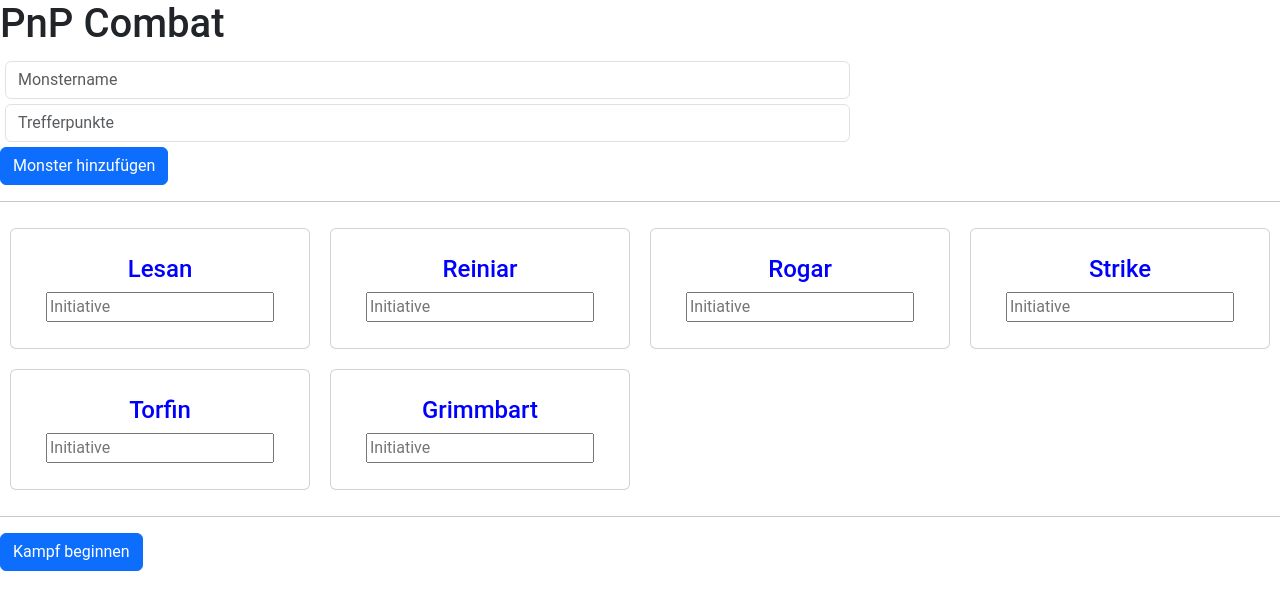
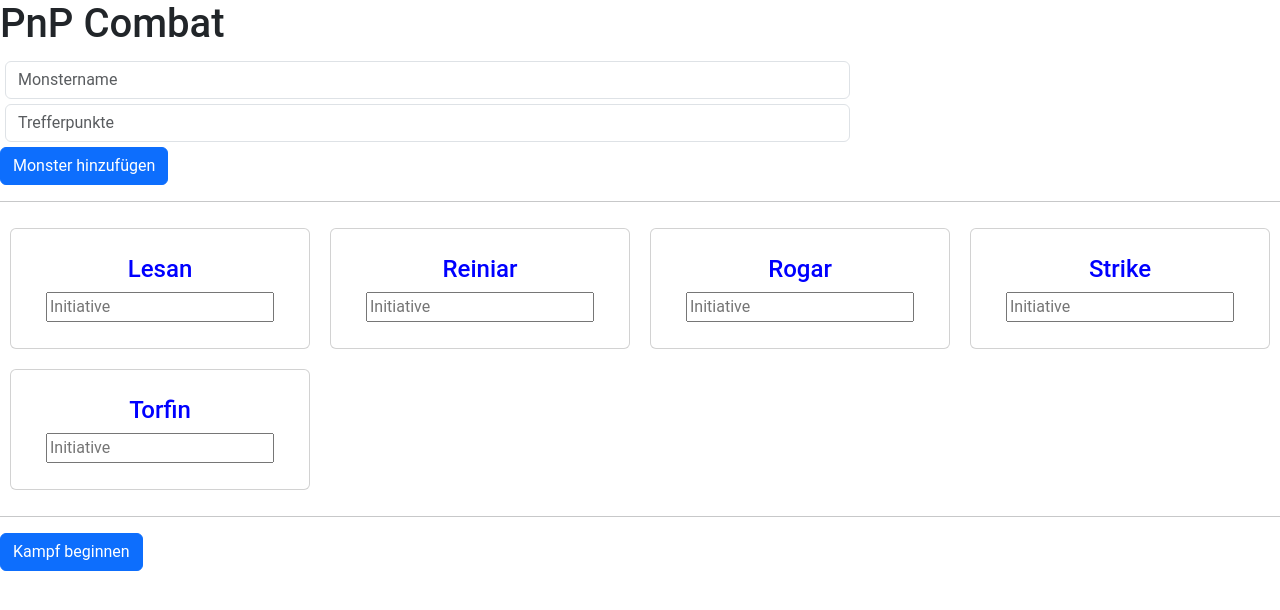
Before and after one commit to GedNX/PnP-Combat, an Angular app: page / in a window 1280 px wide. Shown: the top 610 px of the page. Built offline with nearby package versions, Linux system fonts and the light colour scheme.

Commit message:
Grimmbart has left our group

```diff
--- a/src/app/shared/character.service.ts
+++ b/src/app/shared/character.service.ts
@@ -8,8 +8,8 @@ export class CharacterService {
     new Character('Reiniar', 0, true),
     new Character('Rogar', 0, true),
     new Character('Strike', 0, true),
-    new Character('Torfin', 0, true),
-    new Character('Grimmbart', 0, true)
+    new Character('Torfin', 0, true)
+    // new Character('Grimmbart', 0, true)
   ]
   characters: Character[] = []
 
```
